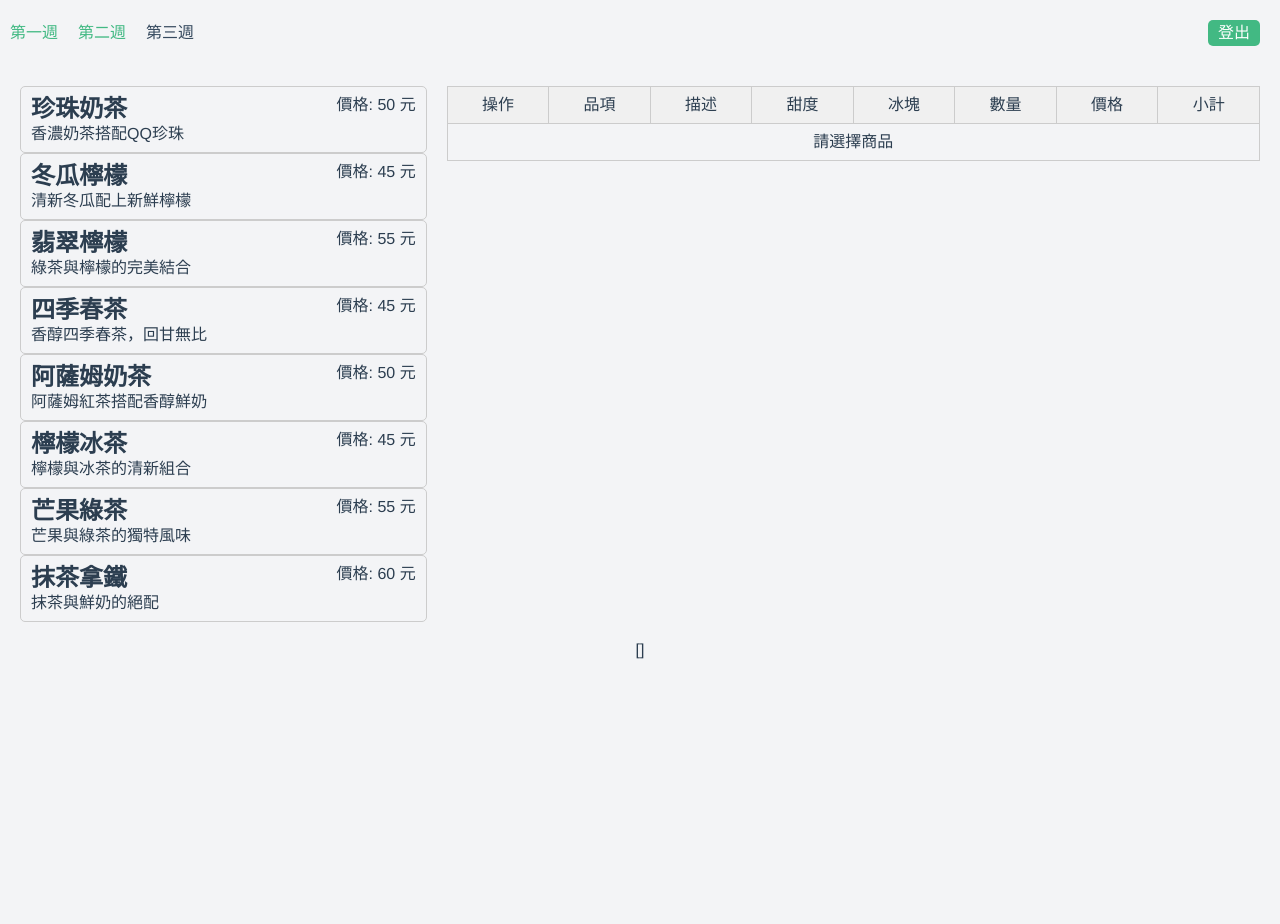
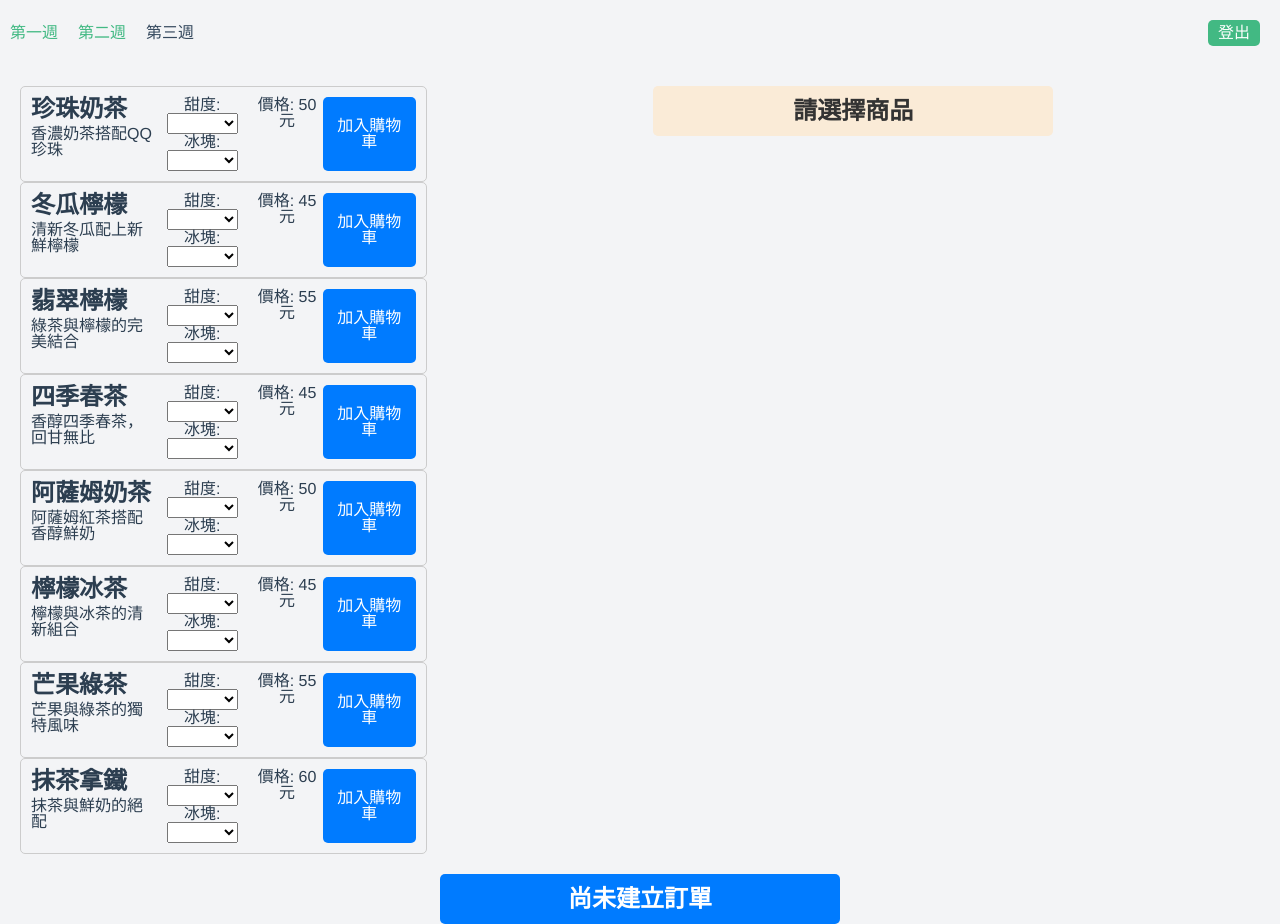
Before and after one commit to hakuei0115/Vue_project, a Vue app: page /third in a window 1280 px wide. Before the commit the page ends 800 px from the top, so only its background shows below. Built offline with nearby package versions, Linux system fonts and the light colour scheme; sample sign-in values are in the browser's storage.

Commit message:
chore: Update favicon path in index.html and improve CSS styling in Third.css
完成初版菜單工具

```diff
--- a/index.html
+++ b/index.html
@@ -2,7 +2,7 @@
 <html lang="en">
   <head>
     <meta charset="UTF-8">
-    <link rel="icon" href="/vite-project/src/assets/logo.ico">
+    <link rel="icon" href="src/assets/logo.ico">
     <link rel="stylesheet" href="https://cdnjs.cloudflare.com/ajax/libs/bootstrap/5.0.2/css/bootstrap.min.css">
     <meta name="viewport" content="width=device-width, initial-scale=1.0">
     <title>Vue 直播班</title>
--- a/src/assets/Third.css
+++ b/src/assets/Third.css
@@ -11,17 +11,21 @@ main {
     padding: 0;
 }
 
+.div_choose {
+    display: flex;
+    flex-direction: column;
+}
+
 .ul_commodityList li {
     display: flex;
     justify-content: space-between;
     border: 1px solid #ccc;
     border-radius: 5px;
     padding: 10px;
-    cursor: pointer;
 }
 
-.ul_commodityList li:hover {
-    background-color: #f0f0f0;
+.div_commodityDescription {
+    width: 35%;
 }
 
 .div_commodityDescription h2 {
@@ -34,11 +38,42 @@ main {
 .div_commodityDescription p {
     font-size: 1rem;
     font-weight: 400;
+    text-align: left;
+}
+
+.ul_commodityList button {
+    width: 100px;
+    background-color: #007bff;
+    color: #fff;
+    border: none;
+    border-radius: 5px;
+    padding: 5px 10px;
+    font-size: 1rem;
+    cursor: pointer;
+}
+
+.ul_commodityList button:hover {
+    background-color: #0056b3;
 }
 
 .div_selectList {
     flex: 2;
     margin-left: 20px;
+}
+
+.p_selectNone,
+.p_orderNone {
+    width: 400px;
+    height: 50px;
+    display: flex;
+    justify-content: center;
+    align-items: center;
+    background-color: antiquewhite;
+    color: #333;
+    border-radius: 5px;
+    font-size: 1.5rem;
+    font-weight: 700;
+    margin: 0 auto;
 }
 
 .table_selectList {
@@ -95,6 +130,11 @@ main {
     margin-top: 10px;
 }
 
+.p_orderNone {
+    background-color: #007bff;
+    color: #fff;
+}
+
 .material-symbols-outlined {
     font-size: 1rem;
     cursor: pointer;
--- a/src/views/Third.vue
+++ b/src/views/Third.vue
@@ -1,15 +1,33 @@
 <template>
     <main>
         <ul class="ul_commodityList">
-            <li v-for="commodity in commodityList" :key="commodity.id" @click="addCommodity(commodity)">
+            <li v-for="commodity in commodityList" :key="commodity.id">
                 <div class="div_commodityDescription">
                     <h2>{{ commodity.name }}</h2>
                     <p>{{ commodity.description }}</p>
                 </div>
+                <div class="div_choose">
+                    <div>
+                        <label>甜度:</label>
+                        <select v-model="commodity.sweetness">
+                            <option v-for="sweet in sweetness" :value="sweet">{{ sweet }}</option>
+                        </select>
+                    </div>
+
+                    <div>
+                        <label>冰塊:</label>
+                        <select v-model="commodity.ice">
+                            <option v-for="ice in iceList" :value="ice">{{ ice }}</option>
+                        </select>
+                    </div>
+                </div>
                 <p>價格: {{ commodity.price }} 元</p>
+                <button type="button" @click="addCommodity(commodity)">加入購物車</button>
             </li>
         </ul>
         <div class="div_selectList">
+            <p class="p_selectNone" v-if="selectedCommodity.length === 0">請選擇商品</p>
+            <div v-else>
                 <table class="table_selectList">
                     <thead>
                         <tr>
@@ -24,23 +42,12 @@
                         </tr>
                     </thead>
                     <tbody>
-                    <tr v-if="selectedCommodity.length === 0">
-                            <td colspan="8">請選擇商品</td>
-                        </tr>
                         <tr v-for="item in selectedCommodity" :key="item.id">
                             <td><span class="material-symbols-outlined" @click="deleteCommodity(item.id)">close</span></td>
                             <td>{{ item.name }}</td>
                             <td>{{ item.description }}</td>
-                            <td>
-                                <select v-model="item.sweetness">
-                                    <option v-for="sweet in sweetness" :value="sweet">{{ sweet }}</option>
-                                </select>
-                            </td>
-                            <td>
-                                <select v-model="item.ice">
-                                    <option v-for="ice in iceList" :value="ice">{{ ice }}</option>
-                                </select>
-                            </td>
+                            <td>{{ item.sweetness }}</td>
+                            <td>{{ item.ice }}</td>
                             <td>
                                 <button @click="item.count -= 1" :disabled="item.count === 1">-</button>
                                 {{ item.count }}
@@ -51,14 +58,41 @@
                         </tr>
                     </tbody>
                 </table>
-            <p class="totalPrice" v-if="selectedCommodity.length !== 0">總價: {{ totalPrice }}</p>
-            <div class="remark" v-if="selectedCommodity.length !== 0">
+                <p class="totalPrice">總價: {{ totalPrice }}</p>
+                <div class="remark">
                     <textarea v-model="remark" value="備註"></textarea>
                 </div>
-            <button type="button" @click="addToCar()" v-if="selectedCommodity.length !== 0" class="button_submit">送出</button>
+                <button type="button" @click="addToCar()" class="button_submit">送出</button>
+            </div>
         </div>
     </main>
-    {{ orderList }}
+    <p class="p_orderNone" v-if="orderList.length === 0">尚未建立訂單</p>
+    <div class="div_orderList" v-else>
+        <table class="table table-striped">
+            <thead>
+                <tr>
+                    <th>訂單編號</th>
+                    <th>品項</th>
+                    <th>總價</th>
+                    <th>備註</th>
+                </tr>
+            </thead>
+            <tbody>
+                <tr v-for="(order, index) in orderList" :key="index">
+                    <td>{{ index + 1 }}</td>
+                    <td>
+                        <ul>
+                            <li v-for="item in order.commodity" :key="item.id">
+                                {{ item.name }} x {{ item.count }} - {{ item.sweetness }} - {{ item.ice }}
+                            </li>
+                        </ul>
+                    </td>
+                    <td>{{ order.totalPrice }}</td>
+                    <td>{{ order.remark }}</td>
+                </tr>
+            </tbody>
+        </table>
+    </div>
 </template>
 
 <script setup>
@@ -135,8 +169,14 @@
         '溫飲',
         '熱飲'
     ]);
+
     const addCommodity = (commodity) => {
-        const existingItem = selectedCommodity.value.find((item) => item.id === commodity.id);
+        // if (commodity.sweetness === undefined || commodity.ice === undefined) {
+        //     alert('請選擇甜度與冰塊');
+        //     return;
+        // }
+
+        const existingItem = selectedCommodity.value.find((item) => item.id === commodity.id && item.sweetness === commodity.sweetness && item.ice === commodity.ice);
         if (existingItem) {
             existingItem.count += 1;
         } else {
@@ -144,10 +184,10 @@
                 id: commodity.id,
                 name: commodity.name,
                 description: commodity.description,
-                sweetness: '',
-                ice: '',
+                sweetness: commodity.sweetness,
+                ice: commodity.ice,
                 price: commodity.price,
-                count: 1,
+                count: 1
             });
         }
     }
```
Lines whose indentation alone changed are shown as unchanged.
